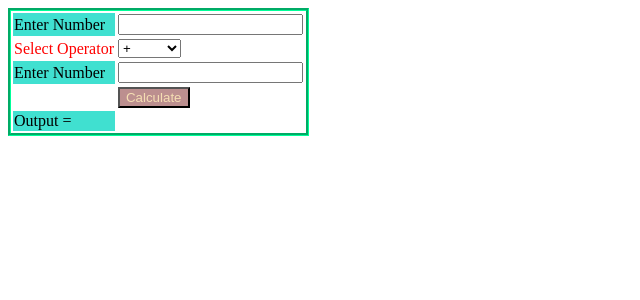
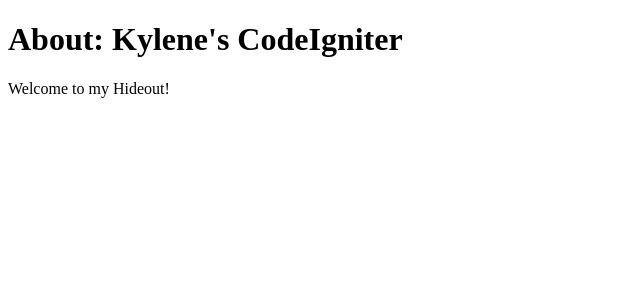
Before and after one commit to krbondoc/lab3, a CodeIgniter 4 app: the page made by ci4/app/Views/pages/about.php in a window 1280 px wide. Shown: the top 300 px of the page, without its empty margins (0-640 px from the left). Run offline with PHP 8.4 and a stand-in for CodeIgniter, Linux system fonts and the light colour scheme; the template is opened without the code that fills it, so the values that code supplies are empty; some libraries are stand-ins or nearby versions.

Commit message:
Code Igniter trial

```diff
--- a/ci4/app/Controllers/BaseController.php
+++ b/ci4/app/Controllers/BaseController.php
@@ -36,7 +36,7 @@ abstract class BaseController extends Controller
      *
      * @var array
      */
-    protected $helpers = [];
+    protected $helpers = ["html"];
 
     /**
      * Be sure to declare properties for any property fetch you initialized.
--- a/ci4/app/Views/pages/about.php
+++ b/ci4/app/Views/pages/about.php
@@ -2,77 +2,11 @@
 <html>
 <body>
 
+<h1>About: Kylene's CodeIgniter</h1>
+
 <?php
-ini_set('display_errors',0);
-
-if( isset( $_REQUEST['calculate'] ))
-{
-$operator=$_REQUEST['operator'];
-$n1 = $_REQUEST['first_value'];
-$n2 = $_REQUEST['second_value'];
-
-if($operator=="+")
-{
-$res= $n1+$n2;
-}
-if($operator=="-")
-{
-$res= $n1-$n2;
-}
-if($operator=="*")
-{
-$res =$n1*$n2;
-}
-if($operator=="/")
-{
-$res= $n1/$n2;
-}
-
-if($_REQUEST['first_value']==NULL || $_REQUEST['second_value']==NULL)
-{
-echo "<script language=javascript> alert(\"Please Enter Correct values.\");</script>";
-}
-}
+echo "Welcome to my Hideout!";
 ?>
-
-<form>
-<table style="border:groove #00FF99">
-
-<tr>
-<td style="background-color:turquoise; color:black; font-family:'Times New Roman'">Enter Number</td>
-<td colspan="1">
-<input name="first_value" type="text" style="color:red"/></td>
-</tr>
-
-<tr>
-<td style="color:red; font-family:'Times New Roman'">Select Operator</td>
-<td>
-<select name="operator" style="width: 63px">
-<option>+</option>
-<option>-</option>
-<option>*</option>
-<option>/</option>
-</select></td>
-</tr>
-
-<tr>
-<td style="background-color:turquoise; color:black; font-family:'Times New Roman'">Enter Number</td>
-<td class="auto-style5">
-<input name="second_value" type="text"  style="color:red"/></td>
-</tr>
-
-<tr>
-<td></td>
-<td><input type="submit" name="calculate" value="Calculate" style="color:wheat;background-color:rosybrown" /></td>
-</tr>
-
-<tr>
-<td style="background-color:turquoise;color:black">Output = </td>
-<td style="color:darkblue"><?php echo $res;?></td>
-</tr>
-
-</table>
-</form>
 
 </body>
 </html>
--- a/ci4/app/Views/welcome_message.php
+++ b/ci4/app/Views/welcome_message.php
@@ -2,7 +2,7 @@
 <html lang="en">
 <head>
     <meta charset="UTF-8">
-    <title>Welcome to CodeIgniter 4!</title>
+    <title>Welcome to CodeIgniter 4! I am Kylene! </title>
     <meta name="description" content="The small framework with powerful features">
     <meta name="viewport" content="width=device-width, initial-scale=1.0">
     <link rel="shortcut icon" type="image/png" href="/favicon.ico">
```
Also changed, not shown: ci4/app/Controllers/Pages.php (+0 -12 lines).
